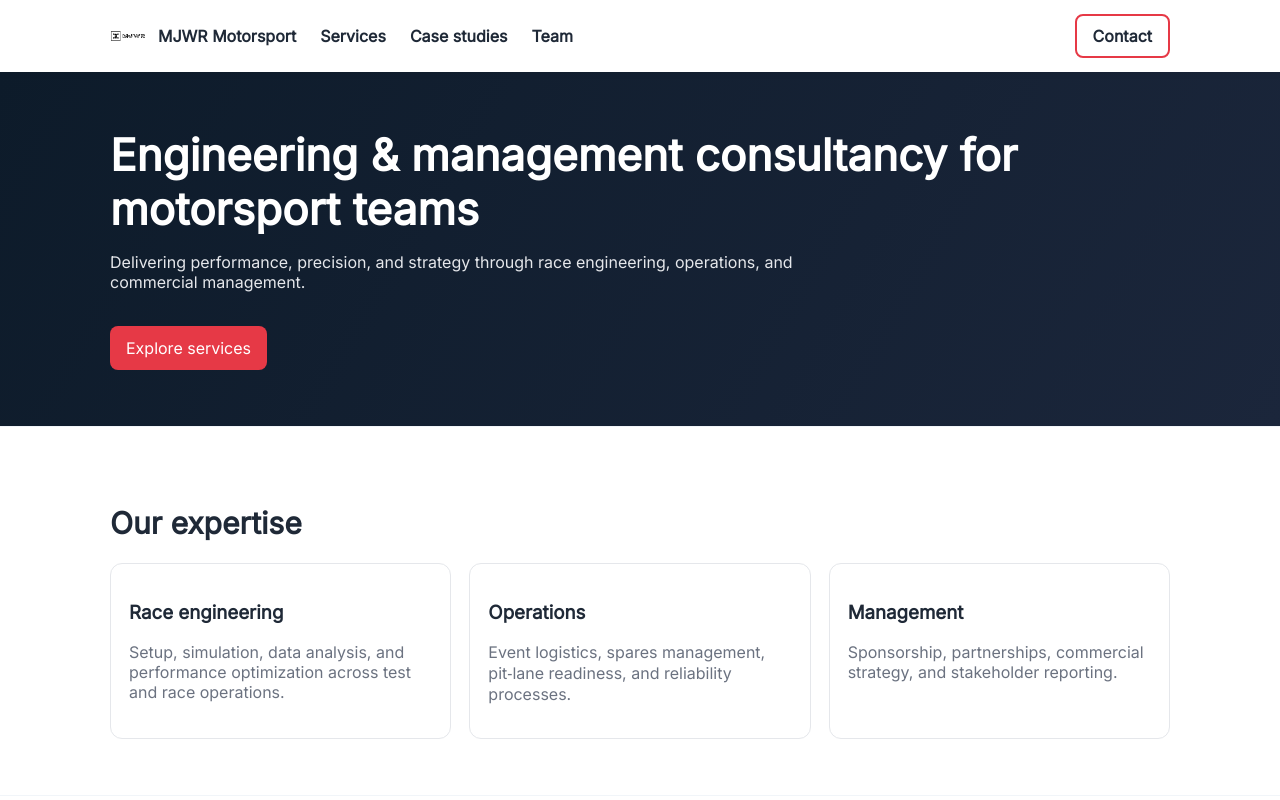
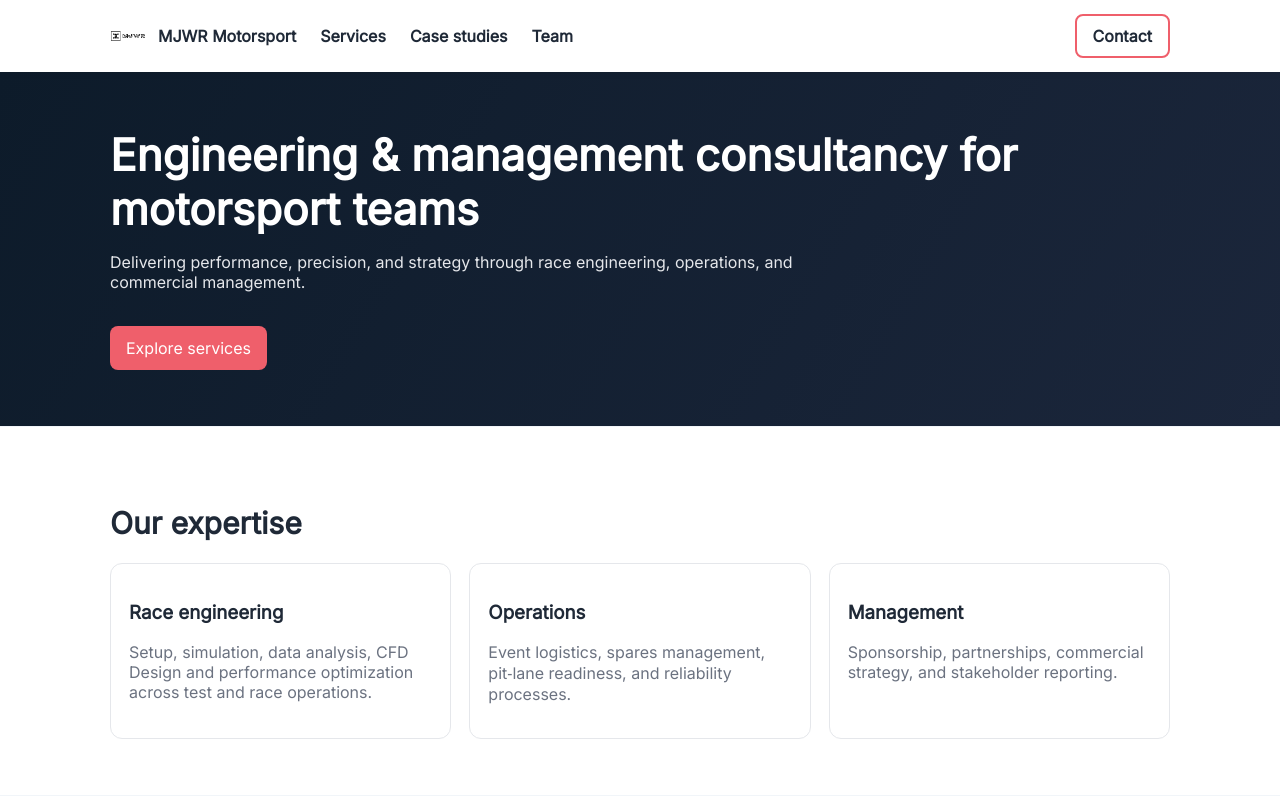
Before and after one commit to Jordy441/mjwr1, a website: page src/index.html in a window 1280 px wide. Shown: the top 800 px of the page. Drawn offline with Linux system fonts and the light colour scheme; files whose address does not match are found by name.

Commit message:
Update index.html

```diff
--- a/src/index.html
+++ b/src/index.html
@@ -9,7 +9,7 @@
   <link href="https://cdn.jsdelivr.net/npm/@fontsource/inter/400.css" rel="stylesheet">
   <style>
     :root {
-      --brand:#0d1b2a; --accent:#e63946; --text:#1f2937; --muted:#6b7280; --bg:#ffffff;
+      --brand:#0d1b2a; --accent:#ef5f6b; --text:#1f2937; --muted:#6b7280; --bg:#ffffff;
       --max:1100px;
     }
     *{box-sizing:border-box} body{margin:0;font-family:Inter,system-ui,-apple-system,Segoe UI,Roboto,sans-serif;color:var(--text);background:var(--bg)}
@@ -70,7 +70,7 @@
         <div class="grid">
           <article class="card">
             <h3>Race engineering</h3>
-            <p class="muted">Setup, simulation, data analysis, and performance optimization across test and race operations.</p>
+            <p class="muted">Setup, simulation, data analysis, CFD Design and performance optimization across test and race operations.</p>
           </article>
           <article class="card">
             <h3>Operations</h3>
@@ -109,7 +109,7 @@
         <h2 id="team-title">Team</h2>
         <div class="grid">
           <div class="card member">
-            <img src="jordysil.jpg" alt="Jordan Wright, Principal Consultant">
+            <img src="jordysil.jpg.\" alt="Jordan Wright, Principal Consultant">
             <div>
               <strong>Jordan Wright</strong><br>
               <span class="muted small">Team Principal — Many years experience in Design (CFD and Structioral chassis and suspension)</span>
```
